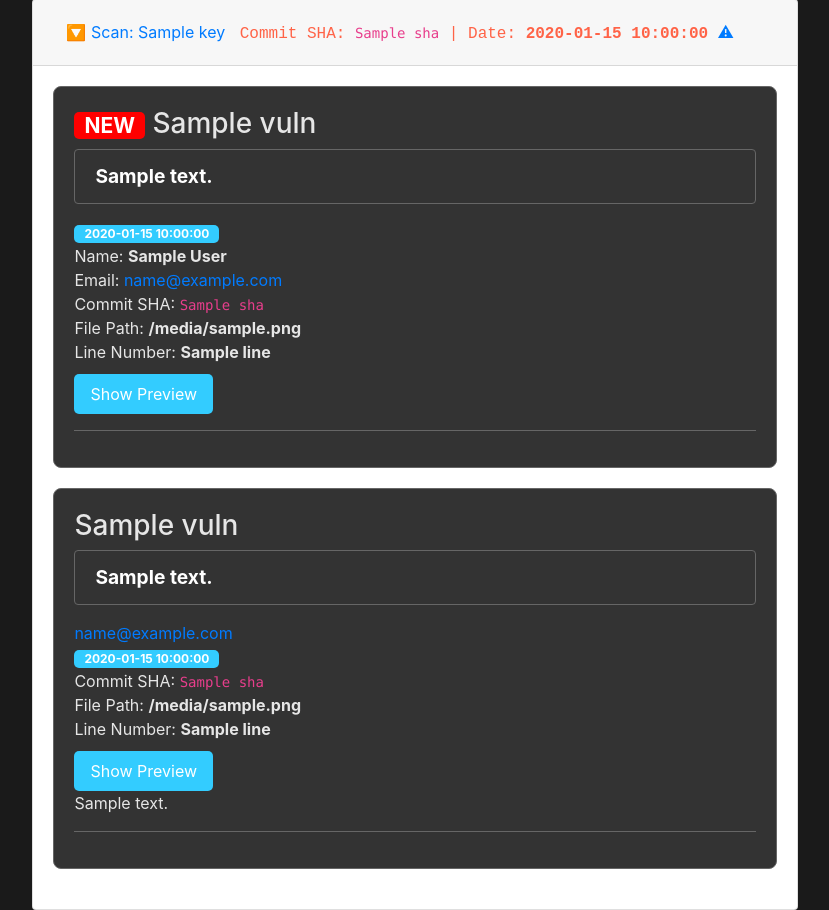
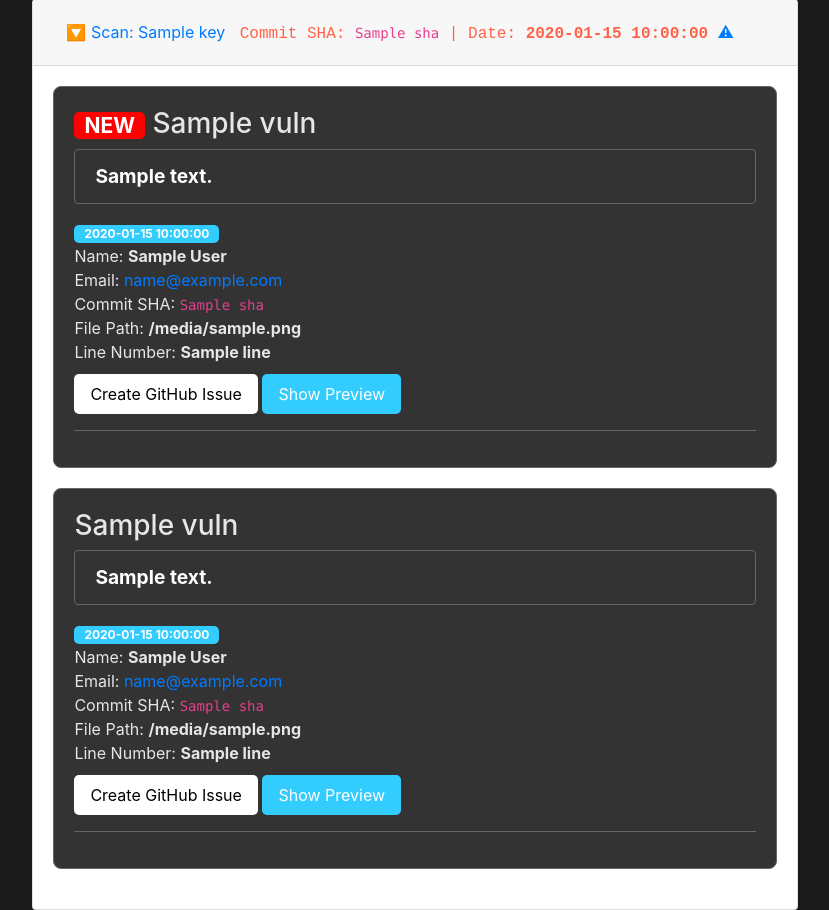
Before and after one commit to abhimeda/code_scanning_hackathon, a Flask app: template templates/index.html in a window 1280 px wide, after a click that opens the changed part. Shown: the part 81-991 px from the top of the page, without its empty margins (225-1054 px from the left). Run offline with Flask 3, Linux system fonts and the light colour scheme; the template is opened without the code that fills it: most values are stand-ins (such as "Sample title", 1, 10 or a date in 2020); parts of the project's set-up code (start-up, migrations or seed data) failed here and were passed over; some libraries are stand-ins or nearby versions.

Commit message:
add issue button

```diff
--- a/static/css/style.css
+++ b/static/css/style.css
@@ -119,3 +119,26 @@ hr {
     font-size: 1.2em; /* Make the text larger */
     font-weight: bold; /* Make the text bold */
 }
+.issue-btn {
+    margin-top: 10px;
+    /* flex-direction: right; /* Position the button at the right */
+    background-color: white;
+    color: black;
+    border: none;
+    padding: 8px 16px;
+    border-radius: 5px;
+    cursor: pointer;
+    transition: background-color 0.3s ease; /* Add transition for smooth color change */
+}
+.issue-btn:hover {
+    background-color: #007bff; /* Change background color on hover */
+    color: white; /* Change text color on hover */
+}
+.issue-btn:disabled {
+    background-color: #ccc;
+    cursor: not-allowed;
+}
+.issue-btn:disabled:hover {
+    background-color: #ccc; /* Keep the same background color on hover when disabled */
+    color: black; /* Keep the same text color on hover when disabled */
+}
--- a/templates/index.html
+++ b/templates/index.html
@@ -33,6 +33,7 @@
                             <div>Line Number: <strong>{{ vuln['line'] }}</strong></div>
 
                             <!-- Toggle Button -->
+                            <button class="issue-btn" onclick="createIssue(this)">Create GitHub Issue</button> <!-- Add 'Create GitHub Issue' button here -->
                             <button class="preview-btn" onclick="togglePreview(this)">Show Preview</button>
 
                             <!-- Preview Messages (initially hidden) -->
@@ -49,15 +50,17 @@
 
                     {% for vuln in value['old_vulns'] %}
                         <div class="post">
-                            <h3>{{ vuln['title'] }} </h3>
+                            <h3>{{ vuln['title'] }} </h3> <!-- Add 'NEW' badge here -->
                             <div class="alert custom-alert" role="alert">{{ vuln['message'] }}</div>
-                            <div><a href="mailto:{{ vuln['email'] }}">{{ vuln['email'] }}</a></div>
-                            <div><span class="badge badge-primary">{{ vuln['date'] }}</span></div>
+                            <div><span class="badge badge-danger">{{ vuln['date'] }}</span></div>  <!-- Change badge color to 'danger' for new vulnerabilities -->
+                            <div>Name: <strong>{{ vuln['author'] }}</strong></div>
+                            <div>Email: <a href="mailto:{{ vuln['email'] }}">{{ vuln['email'] }}</a></div>
                             <div>Commit SHA: <code>{{ vuln['sha'] }}</code></div>
                             <div>File Path: <strong>{{ vuln['file_path'] }}</strong></div>
                             <div>Line Number: <strong>{{ vuln['line'] }}</strong></div>
 
                             <!-- Toggle Button -->
+                            <button class="issue-btn" onclick="createIssue(this)">Create GitHub Issue</button> <!-- Add 'Create GitHub Issue' button here -->
                             <button class="preview-btn" onclick="togglePreview(this)">Show Preview</button>
 
                             <!-- Preview Messages (initially hidden) -->
@@ -68,8 +71,6 @@
                                     <p>
                                 {% endfor %}
                             </ul>
-
-                            <p>{{ vuln['message'] }}</p>
                             <hr>
                         </div>
                     {% endfor %}
@@ -89,6 +90,10 @@
             button.textContent = "Show Preview";  // Change button text
         }
     }
+    function createIssue(button) {
+        console.log('Button clicked');
+        button.disabled = true; // Disable the button
+    }
 </script>
 
 {% endblock %}
```
